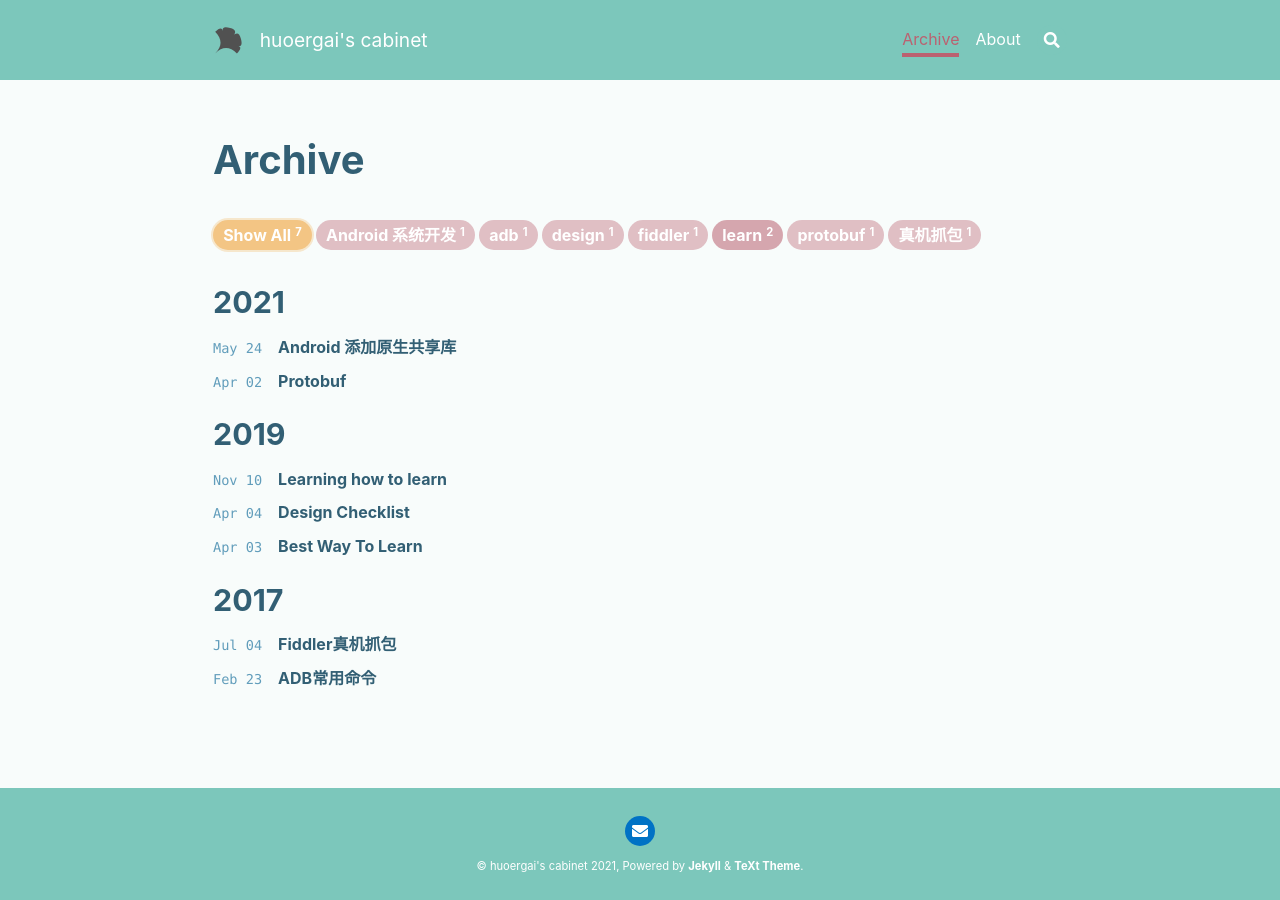
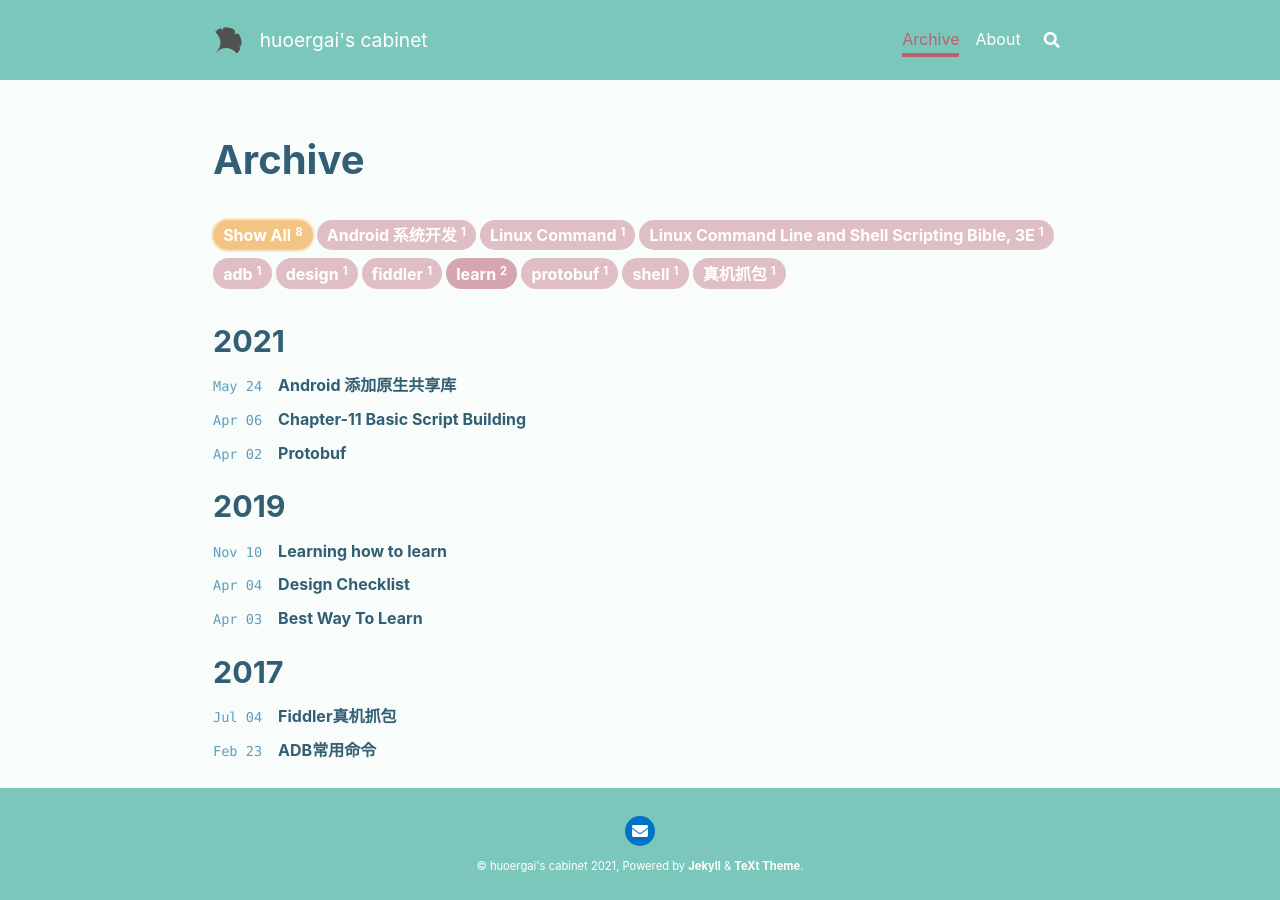
Before and after one commit to huoergai/huoergai.github.io, a Jekyll site: the page built from archive.html, in a window 1280 px wide. Built offline with Jekyll 4.4.1, drawn with Linux system fonts in a browser that asks for light colours; nearby versions of some CDN libraries; some of the changed lines change nothing that is shown.

Commit message:
1.add shell chapter-11. 2.fix blog page navigation 404 bug.

````diff
--- a/_config.yml
+++ b/_config.yml
@@ -63,7 +63,7 @@ repository_tree: master
 ##############################
 paths:
   root    : # title link url, "/" (default)
-  home    : _layouts/home.html # home layout url, "/" (default)
+  home    : # home layout url, "/" (default)
   archive : # "/archive.html" (default)
   rss     : # "/feed.xml" (default)
 
@@ -96,7 +96,7 @@ chart: # false (default), true
 
 ## => Paginate
 ##############################
-paginate: 8
+paginate: 5
 paginate_path: /page:num # don't change this unless for special need
 
 
--- /dev/null
+++ b/_posts/2021-04-06-chapter-11.md
@@ -0,0 +1,101 @@
+---
+title: Chapter-11 Basic Script Building
+date: 2021-04-06 23:16
+tags:
+     - shell
+     - Linux Command
+     - Linux Command Line and Shell Scripting Bible, 3E
+---
+# Chapter-11 Basic Script Building #
+```shell
+#!bin/bash
+
+# 1.第一个脚本文件
+date
+pwd
+
+# 2.使用 echo 命令显示信息
+echo "--> something important!"i
+echo ""
+echo "what time is it now?"
+
+# 3.连续的显示
+echo -n "It's:"
+date
+
+# 4.变量 - 环境变量
+echo UID:$UID
+echo HOME:$HOME
+
+# 5.变量 - 用户变量
+PI=3.14
+echo "PI=${PI}"
+# note: 赋值符号两端没有空格
+pi=$PI
+echo "pi=$pi"
+
+# 6.命令替换: `和$()
+echo date=`date`
+echo where am I:$(pwd)
+today=$(date +%y%m%d)
+
+# 7.重定向-输入和输出
+#   a.重定向输出：command > outputfile
+echo ls -al > log.$today
+#   b.追加数据
+ls -il >> file_list.txt
+#   c.重定向输入：command < inputfile
+wc < file_list.txt
+#   d.内联输入重定向: command << flag ... data .. flag
+
+# 8.管道: command | command
+#   a.管道两端的命令是同时执行的
+# ls -il | sort -r
+# apt list --installed | sort | more
+
+# 9.shell 脚本中进行数学运算的两种途径: expr 和 [].
+#    a.expr 命令能识别少数的数字和字符串操作符
+expr 1+3
+# 使用转义字符(反斜杠)标识容易被错误解释的字符.
+expr 2 \* 3
+# 使用命令替换来获取 expr 命令的输出.
+tt=$(expr 12 / 3)
+echo $tt
+#    b.用美元符号和方括号将数学表达式围起来：$[ operation ]
+result=$[49%5]
+echo result=$result
+
+# Note: bash shell 数学运算符支支持整数运算, zsh 提供了完整的浮点算数操作
+
+# 10.内建的浮点解决方案: bc
+#    a.浮点运算是由内建变量 scale 控制的, 将这个值设置为计算结果中期望保留的小数位数.
+#    b.输入 bc 进入计算器; 要退出 bc 计算器, 输入 quit.
+#    c.在脚本中运行 bc 命令, 并将结果赋值给变量: variable=$(echo "options; expression" | bc)
+bct=$(echo "scale=2; 3.14 / 2" | bc)
+echo the answer is $bct
+
+# 使用内联输入重定向
+# variable=$(bc << EOF
+# options
+# statements
+# expressions
+# EOF
+#)
+
+vbcr=$(bc << EOF
+scale=3
+1.234/0.789
+EOF
+)
+echo $vbcr
+
+# 11 退出脚本
+#    a.Linux 提供了专门的变量 $? 来保存上个已命令执行命令的退出状态码.
+#    b.成功的退出码是 0.
+#    c.使用 exit 命令为脚本结束时指定退出状态码: exit 0 (0,255).
+
+date
+echo $?
+
+exit 0
+```
````
